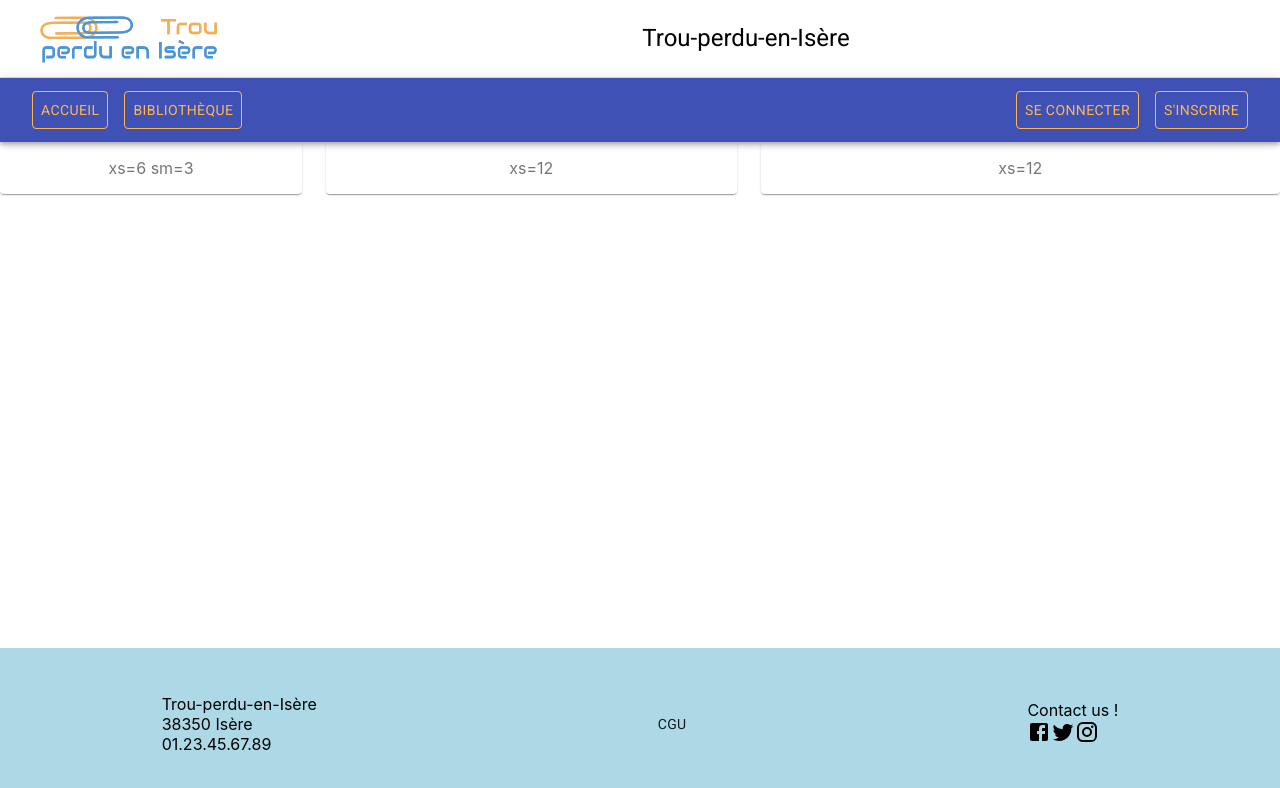
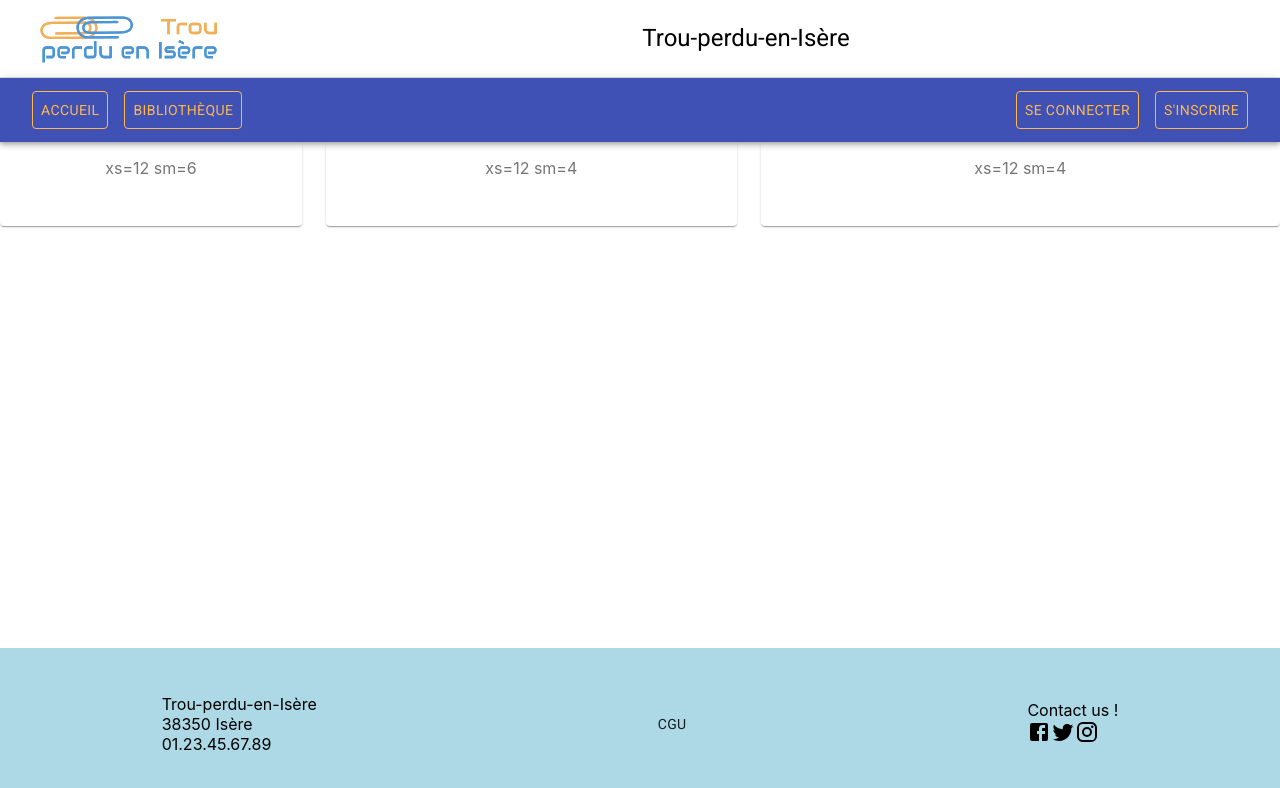
Before and after one commit to maxcampane/Plongeoir_Front_End, a React (Create React App) app: page / in a window 1280 px wide. Shown: the top 788 px of the page. Built offline with nearby package versions, Linux system fonts and the light colour scheme.

Commit message:
WIP: Homepage

```diff
--- a/src/components/SignIn/SignIn.js
+++ b/src/components/SignIn/SignIn.js
@@ -32,6 +32,7 @@ const signin = (props) => {
                                    margin="normal"
                                    required
                                    fullWidth
+                                   type="email"
                                    id="email"
                                    label="Adresse email"
                                    name="email"
--- a/src/containers/Home/Home.js
+++ b/src/containers/Home/Home.js
@@ -4,12 +4,15 @@ import { Grid, Paper } from '@material-ui/core';
 
 const styles = theme => ({
     root: {
+        minHeight: "100%",
         flexGrow: 1,
+        backgroundColor: "red",
     },
     paper: {
         padding: theme.spacing(2),
         textAlign: 'center',
         color: theme.palette.text.secondary,
+        height: "100%"
     },
 });
 
@@ -18,19 +21,19 @@ class Home extends React.Component {
         const { classes } = this.props;
 
         return (
-            <div className={classes.root}>
+            <>
                 <Grid container spacing={3}>
                     <Grid item sm={3} xs={12}>
-                        <Paper className={classes.paper}>xs=6 sm=3</Paper>
+                        <Paper className={classes.paper}>xs=12 sm=6</Paper>
                     </Grid>
                     <Grid item sm={4} xs={12}>
-                        <Paper className={classes.paper}>xs=12</Paper>
+                        <Paper className={classes.paper}>xs=12 sm=4</Paper>
                     </Grid>
                     <Grid item sm={5} xs={12}>
-                        <Paper className={classes.paper}>xs=12</Paper>
+                        <Paper className={classes.paper}>xs=12 sm=4</Paper>
                     </Grid>
                 </Grid>
-            </div>
+            </>
         )
     }
 }
```
